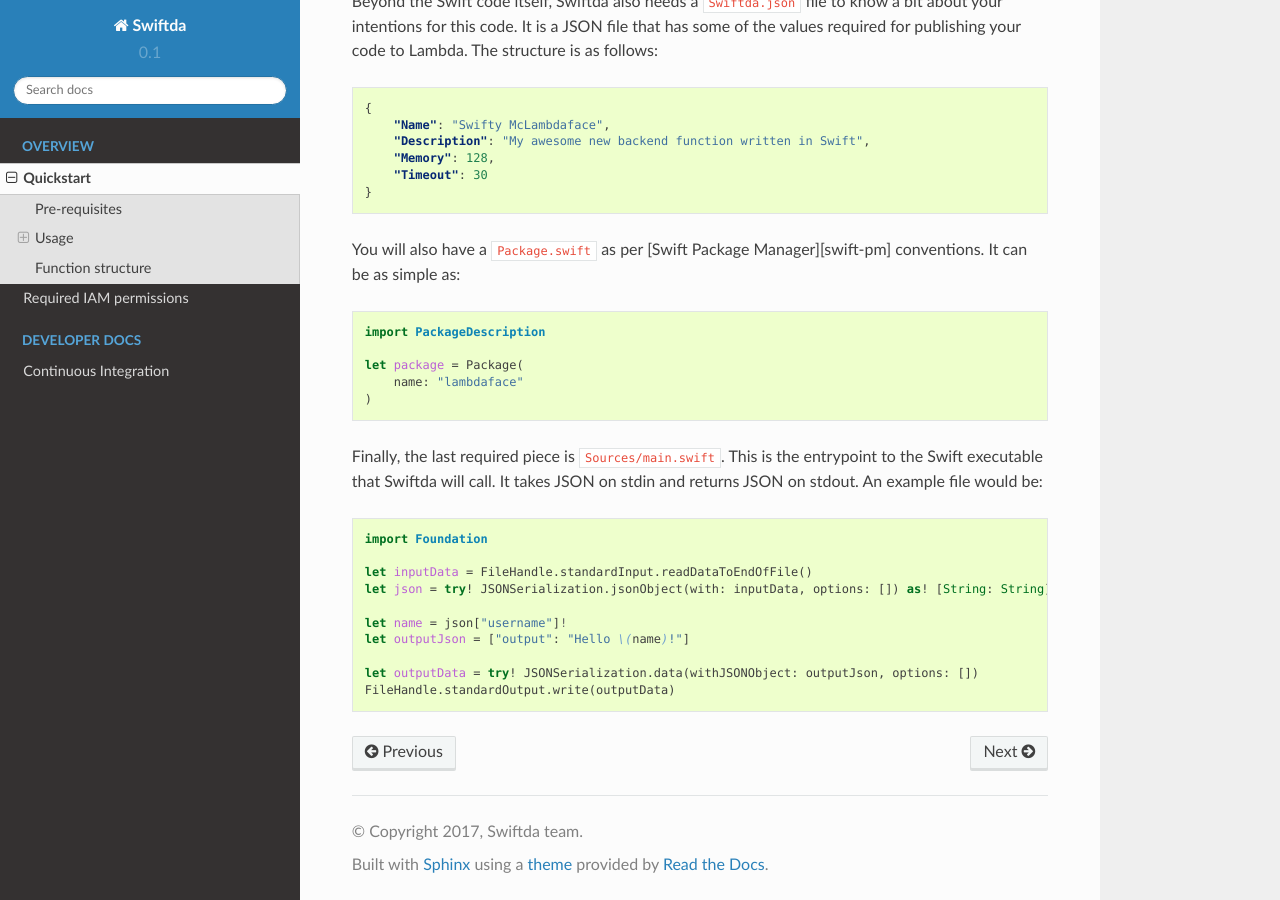
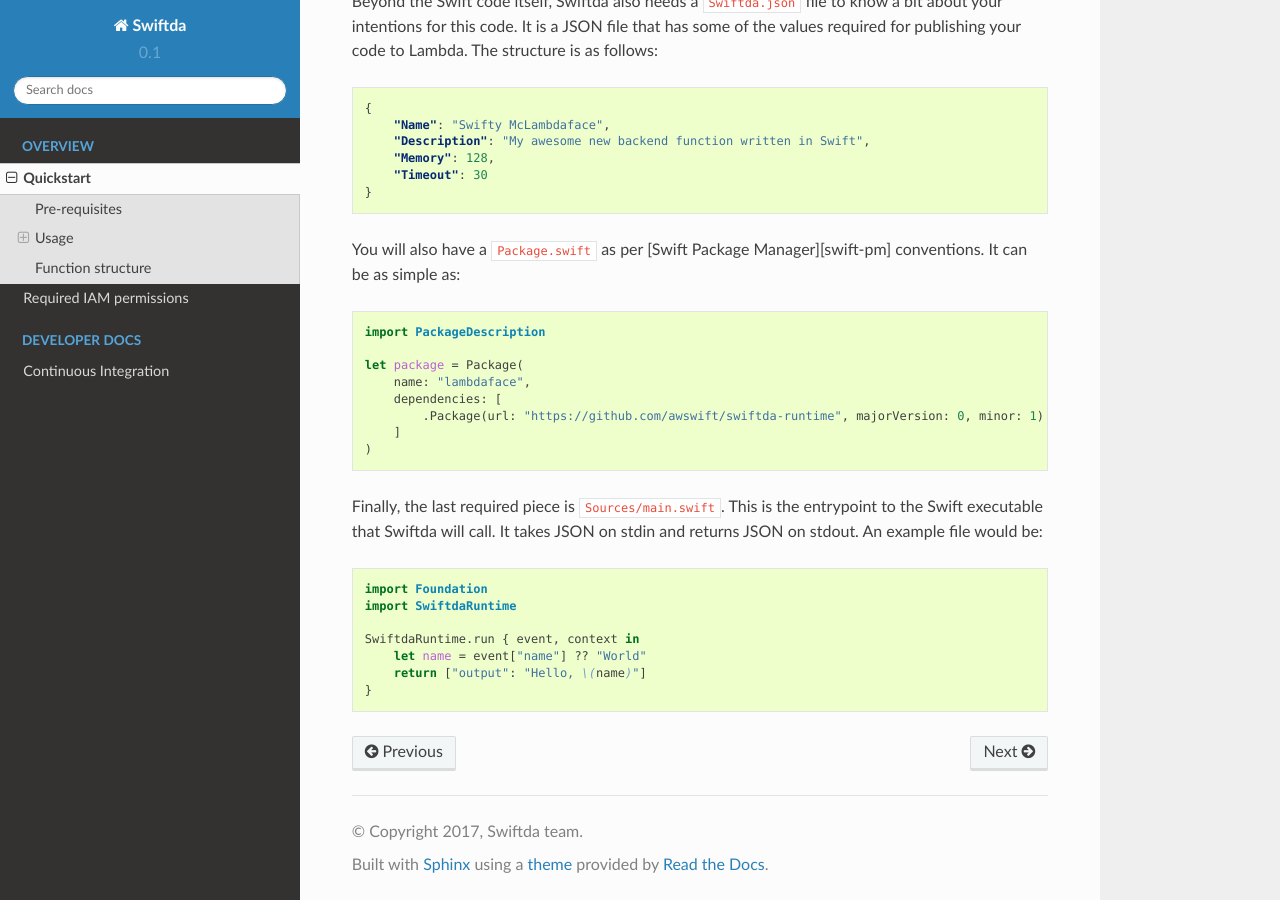
Before and after one commit to awswift/swift-lambda, a Sphinx documentation site: the page built from docs/quickstart.md, in a window 1280 px wide and 900 px high, scrolled down 2195 px. Built offline with Sphinx 7.4.7 and the Read the Docs theme 2.0.0, drawn with Linux system fonts in a browser that asks for light colours; pages that are not in the unit, such as notebooks, are missing from menus.

Commit message:
Updated quickstart to reflect new runtime lib usage

````diff
--- a/docs/quickstart.md
+++ b/docs/quickstart.md
@@ -120,7 +120,10 @@
 import PackageDescription
 
 let package = Package(
-    name: "lambdaface"
+    name: "lambdaface",
+    dependencies: [
+        .Package(url: "https://github.com/awswift/swiftda-runtime", majorVersion: 0, minor: 1)
+    ]
 )
 ```
 
@@ -132,13 +135,10 @@
 
 ```swift
 import Foundation
+import SwiftdaRuntime
 
-let inputData = FileHandle.standardInput.readDataToEndOfFile()
-let json = try! JSONSerialization.jsonObject(with: inputData, options: []) as! [String: String]
-
-let name = json["username"]!
-let outputJson = ["output": "Hello \(name)!"]
-
-let outputData = try! JSONSerialization.data(withJSONObject: outputJson, options: [])
-FileHandle.standardOutput.write(outputData)
+SwiftdaRuntime.run { event, context in
+    let name = event["name"] ?? "World"
+    return ["output": "Hello, \(name)"]
+}
 ```
````
